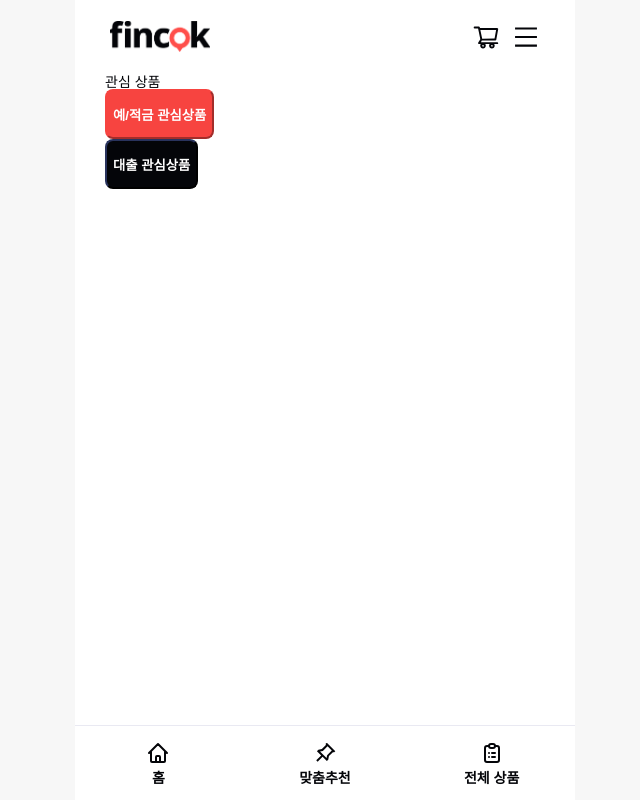
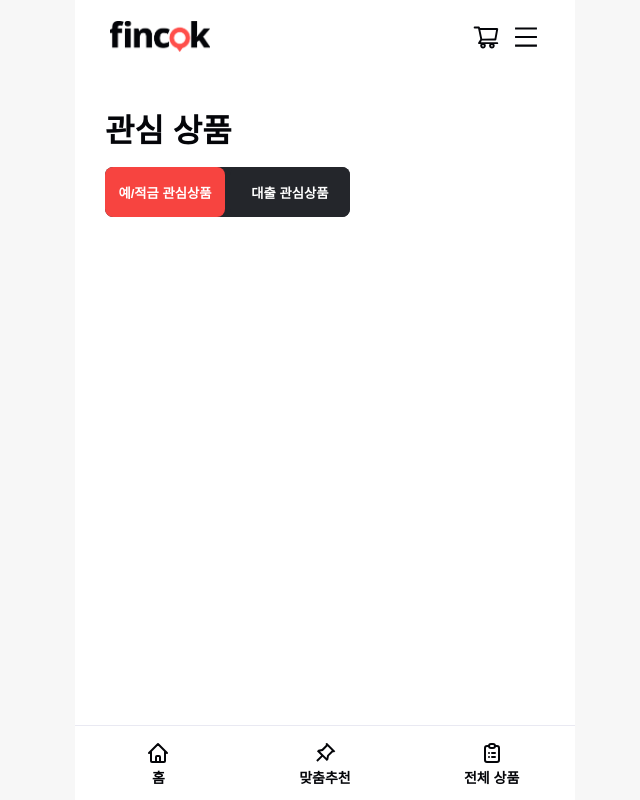
Before and after one commit to iziz9/fincok, a React (Vite) app: page /wish in a window 1280 px wide. Shown: the whole page, without its empty margins (315-955 px from the left). Built offline with nearby package versions, Linux system fonts and the light colour scheme; no server answers; a web font is replaced by a local one.

Commit message:
Feat: 관심상품 카드 컴포넌트Ui

```diff
--- a/src/components/allProducts/LoanProductCard.tsx
+++ b/src/components/allProducts/LoanProductCard.tsx
@@ -6,7 +6,7 @@ type Props = { item: DataType};
 
 function LoanProductCard({ item }: Props) {
   return (
-    <Link to={`/detail/${item.itemId}`}>
+    <LinkWrap to={`/detail/${item.itemId}`}>
       <Item bankName={item.bank}>
         <div>
           <h4>{item.bank}</h4>
@@ -15,9 +15,12 @@ function LoanProductCard({ item }: Props) {
         <h3>{item.itemName}</h3>
         <span>{item.category}</span>
       </Item>
-    </Link>
+    </LinkWrap>
   );
 }
+const LinkWrap = styled(Link)`
+  width: 100%;
+`;
   const Item = styled.div<{ bankName: string }>`
   width: 80%;
   padding: 30px;
--- a/src/components/wish/DepositWishCard.tsx
+++ b/src/components/wish/DepositWishCard.tsx
@@ -1,23 +1,49 @@
-import React from 'react';
+import React, { useEffect, useState } from 'react';
+import { HiHeart, HiOutlineHeart } from 'react-icons/hi';
 import { Link } from 'react-router-dom';
 import styled from 'styled-components';
+import { requestDelWishList } from '../../api/api';
 
-function DepositWishCard({ item }: any) {
+type Props = { item: DataType };
+
+function DepositProductCard({ item }: Props) {
+  const [likeState, setLikeState] = useState<boolean>(true);
+
+  const wishButton = () => {
+    setLikeState(!likeState);
+    requestDelWishList(Number(item.itemId), setLikeState);
+  };
+  useEffect(() => {
+    //DepositWishList.tsx에서 관리 되어야 하는 State -> like가 변경 되면 렌더를 다시 해서 삭제된 리스트가 뜰 수 있도록
+  }, [wishButton]);
+
   return (
+    <Wrap>
       <LinkWrap to={`/detail/${item.itemId}`}>
         <Item bankName={item.bank}>
           <div>
             <h4>{item.bank}</h4>
-          <p>최저 금리 {item.minRate}%</p>
           </div>
           <h3>{item.itemName}</h3>
-        <span>{item.category}</span>
+          <span>
+            {item.category} - {item.type}
+          </span>
         </Item>
       </LinkWrap>
+      <Button onClick={() => wishButton()}>{likeState ? <HiHeart /> : <HiOutlineHeart />}</Button>
+    </Wrap>
   );
 }
+const Wrap = styled.div`
+  position: relative;
+`;
 const LinkWrap = styled(Link)`
   width: 100%;
+`;
+const Button = styled.button`
+  position: absolute;
+  top: 0;
+  right: 0;
 `;
 const Item = styled.div<{ bankName: string }>`
   padding: 30px;
@@ -64,4 +90,20 @@ const Item = styled.div<{ bankName: string }>`
     margin-top: auto;
   }
 `;
-export default DepositWishCard;
+
+export type DataType = {
+  itemId: string;
+  category: string;
+  bank: string;
+  itemName: string;
+  type: string;
+  join: string;
+  limit: string;
+  preference: any;
+  target: any;
+  rate: string;
+  prefRate: string;
+  mature: string;
+};
+
+export default DepositProductCard;
--- a/src/pages/Wish.tsx
+++ b/src/pages/Wish.tsx
@@ -11,8 +11,9 @@ function Wish() {
   };
   return (
     <Wrap>
-      <h2>관심 상품</h2>
-      <Container>
+      <Title>관심 상품</Title>
+      <div>
+        <FlexBox>
         <Button
           onClick={ButtonToggle}
           toggleButton={toggleButton}
@@ -25,19 +26,36 @@ function Wish() {
         >
           대출 관심상품
         </Button>
+        </FlexBox>
         {
           toggleButton ? <DepositWishList /> : <LoanWishList />
         }
-      </Container>
+      </div>
     </Wrap>
   );
 }
 
-const Container = styled.div``;
+const Title = styled.h2`
+  margin-top: 40px;
+  font-size: 32px;
+  margin-bottom: 20px;
+  font-weight: bold;
+`
+const FlexBox = styled.div`
+  display: flex;
+  gap: 5px;
+  width: max-content;
+  background-color: var(--color-dark-grey);
+  border-radius: 8px;
+`;
 
 const Button = styled.button<{ toggleButton: boolean }>`
-  background-color: ${(props) => (props.toggleButton ? 'var(--color-orange)' : 'var(--color-black)')};
-  border-color: ${(props) => (props.toggleButton ? 'var(--color-orange)' : 'var(--color-black)')};
+  background-color: ${(props) => (props.toggleButton ? 'var(--color-orange)' : 'var(--color-dark-grey)')};
+  border-color: none;
+  /* border-radius: ${(props) => (props.toggleButton ? '8px' : '0px')}; */
+  border-style: none;
+  width: 120px;
+  transition: all .3s;
 `;
 const Wrap = styled.div`
   padding: 0 30px;
--- a/src/pages/allProducts/AllProducts.tsx
+++ b/src/pages/allProducts/AllProducts.tsx
@@ -6,12 +6,17 @@ import ProductsMenu from '../../components/allProducts/ProductsMenu'
 function AllProducts() {
   return (
     <AllProductsWrap>
-      <h1>전체 상품</h1>
+      <Title>전체 상품</Title>
       <MyProducts />
       <ProductsMenu />
     </AllProductsWrap>
   );}
-
+const Title = styled.h2`
+   margin-top: 40px;
+  font-size: 32px;
+  margin-bottom: 20px;
+  font-weight: bold;
+`
 const AllProductsWrap = styled.div`
   padding: 20px 35px;
 `;
--- a/src/pages/allProducts/CharterLoan.tsx
+++ b/src/pages/allProducts/CharterLoan.tsx
@@ -1,8 +1,9 @@
 import React, { useState, useEffect } from 'react';
 import { getCharterLoan } from '../../api/allProductsApi';
 import { useInView } from 'react-intersection-observer';
-import LoanProductCard from '../../components/allProducts/DepositProductCard';
+import LoanProductCard from '../../components/allProducts/LoanProductCard';
 import { DataType } from './AllProducts';
+import styled from 'styled-components';
 
 function CharterLoan() {
   const [charterLoanData, setCharterLoanData] = useState<DataType>([]);
@@ -27,7 +28,7 @@ function CharterLoan() {
   }, [inView, loading]);
 
   return (
-    <>
+    <Wrap>
       {charterLoanData.map((item: any, index: number) => (
         <div key={index}>
           {charterLoanData.length - 1 == index ? (
@@ -41,8 +42,11 @@ function CharterLoan() {
           )}
         </div>
       ))}
-    </>
+    </Wrap>
   );
 }
+const Wrap = styled.div`
+  padding: 0 30px;
+`
 
 export default CharterLoan
--- a/src/pages/allProducts/DepositList.tsx
+++ b/src/pages/allProducts/DepositList.tsx
@@ -3,6 +3,7 @@ import { getDepositList } from '../../api/allProductsApi';
 import { useInView } from 'react-intersection-observer';
 import DepositProductCard from '../../components/allProducts/DepositProductCard';
 import { DataType } from './AllProducts';
+import styled from 'styled-components';
 
 function DepositList() {
   const [depositData, setDepositListData] = useState<DataType>([]);
@@ -27,7 +28,7 @@ function DepositList() {
   }, [inView, loading]);
 
   return (
-    <>
+    <Wrap>
       {depositData.map((item: any, index: number) => (
         <div key={index}>
           {depositData.length - 1 == index ? (
@@ -41,8 +42,11 @@ function DepositList() {
           )}
         </div>
       ))}
-    </>
+    </Wrap>
   );
 }
+const Wrap = styled.div`
+  padding: 0 30px;
+`
 
 export default DepositList;
--- a/src/pages/allProducts/MortgageLoan.tsx
+++ b/src/pages/allProducts/MortgageLoan.tsx
@@ -3,6 +3,7 @@ import { getMortgageLoan } from '../../api/allProductsApi';
 import { useInView } from 'react-intersection-observer';
 import LoanProductCard from '../../components/allProducts/LoanProductCard';
 import { DataType } from './AllProducts';
+import styled from 'styled-components';
 
 function MortgageLoan() {
   const [mortgageLoanData, setMortgageLoanData] = useState<DataType>([]);
@@ -27,7 +28,7 @@ function MortgageLoan() {
   }, [inView, loading]);
 
   return (
-    <>
+    <Wrap>
       {mortgageLoanData.map((item: any, index: number) => (
         <div key={index}>
           {mortgageLoanData.length - 1 == index ? (
@@ -41,7 +42,10 @@ function MortgageLoan() {
           )}
         </div>
       ))}
-    </>
+    </Wrap>
   );
 }
+const Wrap = styled.div`
+  padding: 0 30px;
+`
 export default MortgageLoan;
--- a/src/pages/allProducts/SavingsList.tsx
+++ b/src/pages/allProducts/SavingsList.tsx
@@ -3,6 +3,7 @@ import { getSavingsList } from '../../api/allProductsApi';
 import DepositProductCard from '../../components/allProducts/DepositProductCard';
 import { useInView } from 'react-intersection-observer';
 import { DataType } from './AllProducts';
+import styled from 'styled-components';
 
 function SavingsList() {
   const [savingsListData, setSavingsListData] = useState<DataType>([]);
@@ -27,7 +28,7 @@ function SavingsList() {
   }, [inView, loading]);
 
   return (
-    <>
+    <Wrap>
       {savingsListData.map((item: any, index: number) => (
         <div key={index}>
           {savingsListData.length - 1 == index ? (
@@ -41,10 +42,12 @@ function SavingsList() {
           )}
         </div>
       ))}
-    </>
+    </Wrap>
   );
 }
-
+const Wrap = styled.div`
+  padding: 0 30px;
+`
 
 
 export default SavingsList;
```
Also changed, not shown: src/components/wish/DepositWishList.tsx (indentation only). Lines whose indentation alone changed are shown as unchanged.
